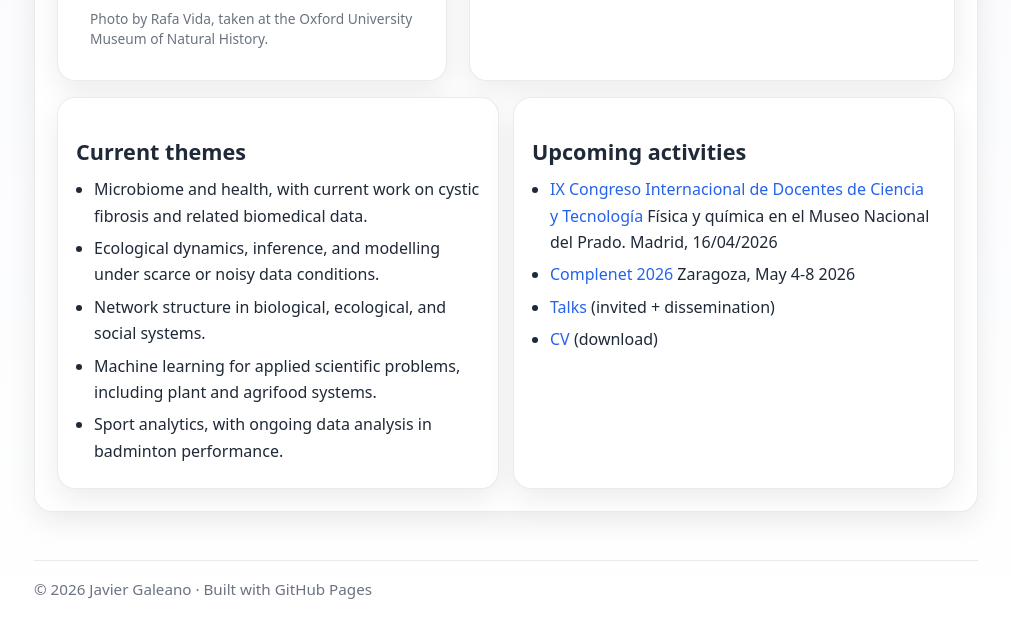
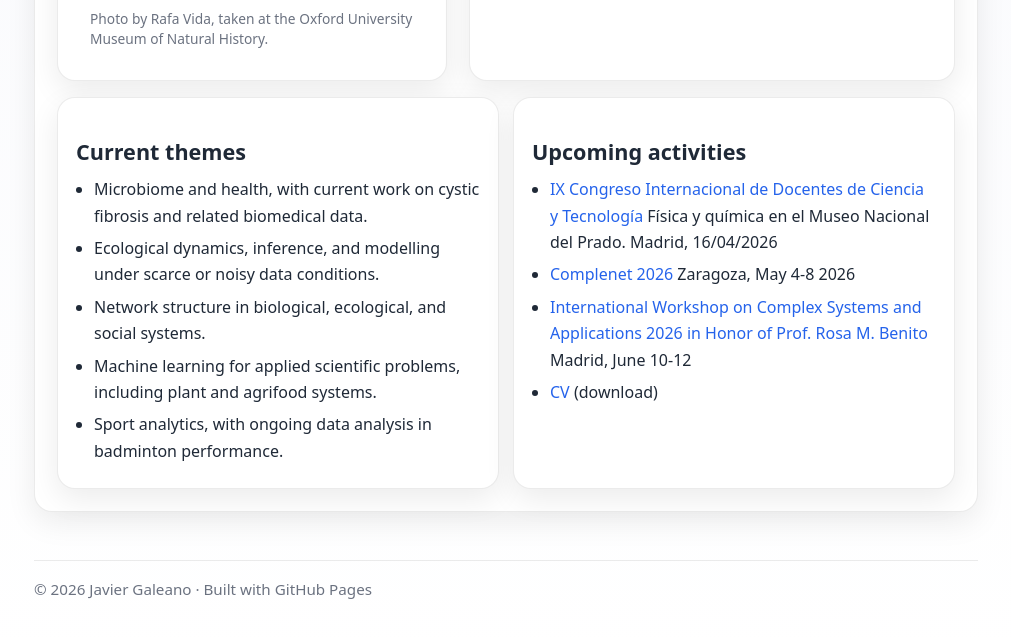
Before and after one commit to galeanojav/galeanojav.github.io, a Jekyll site: the page built from index.md, in a window 1280 px wide and 1314 px high, cut to the strip 648-1286 px from the top of the window. Shown: the whole strip, without its empty margins (134-1145 px from the left). Built offline with Jekyll 4.4.1, drawn with Linux system fonts in a browser that asks for light colours.

Commit message:
Add new event link to index.md

```diff
--- a/index.md
+++ b/index.md
@@ -43,7 +43,8 @@ title: Home
       <li><a href="https://epinut.org.es/CDC/9/index.htm">IX Congreso Internacional de Docentes de Ciencia y Tecnología</a> Física y química en el Museo Nacional del Prado.
 Madrid, 16/04/2026</li>
       <li><a href="https://complenet.weeblysite.com/">Complenet 2026</a> Zaragoza, May 4-8 2026</li>
-      <li><a href="{{ '/talks' | relative_url }}">Talks</a> (invited + dissemination)</li>
+      <li><a href="https://sites.google.com/view/iwcsa2026/home">International Workshop on Complex Systems and Applications 2026
+ in Honor of Prof. Rosa M. Benito</a> Madrid, June 10-12</li>
       <li><a href="{{ '/cv' | relative_url }}">CV</a> (download)</li>
     </ul>
   </div>
```
